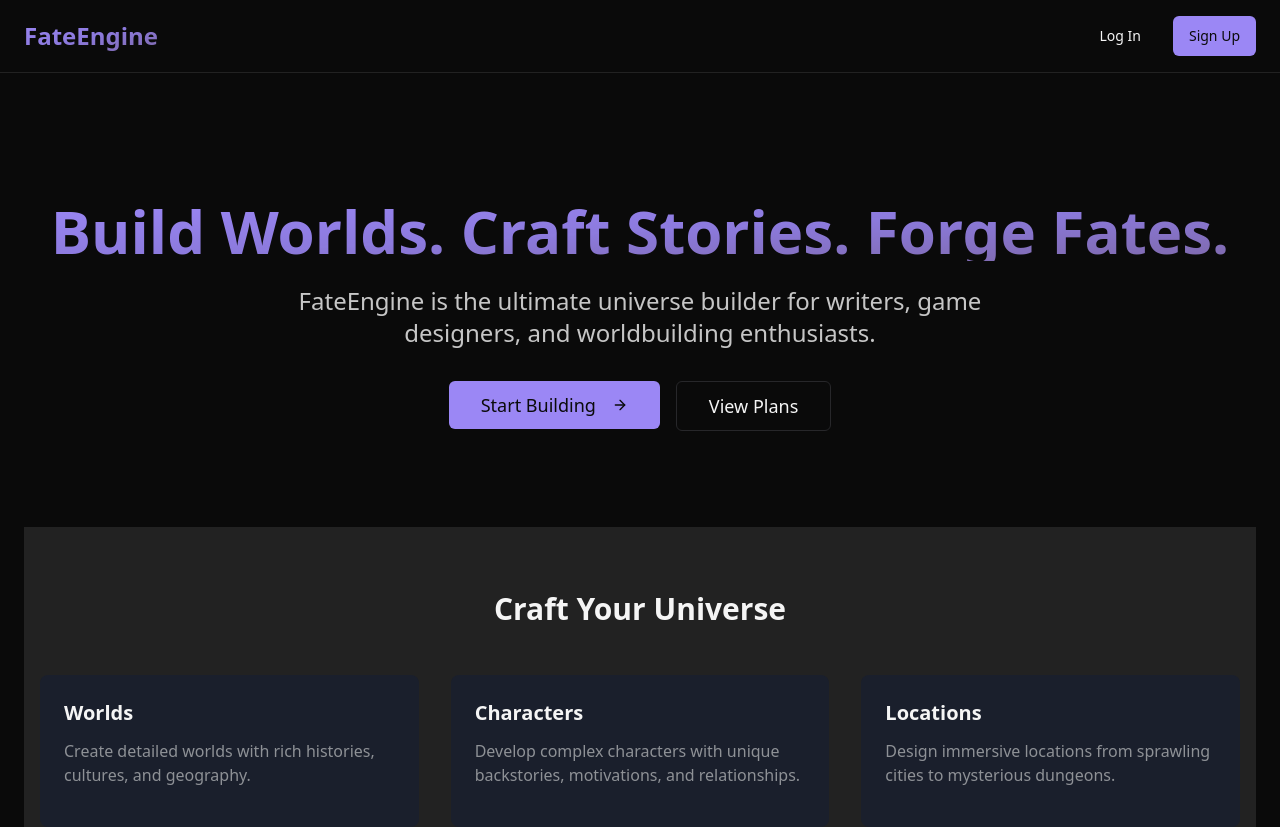
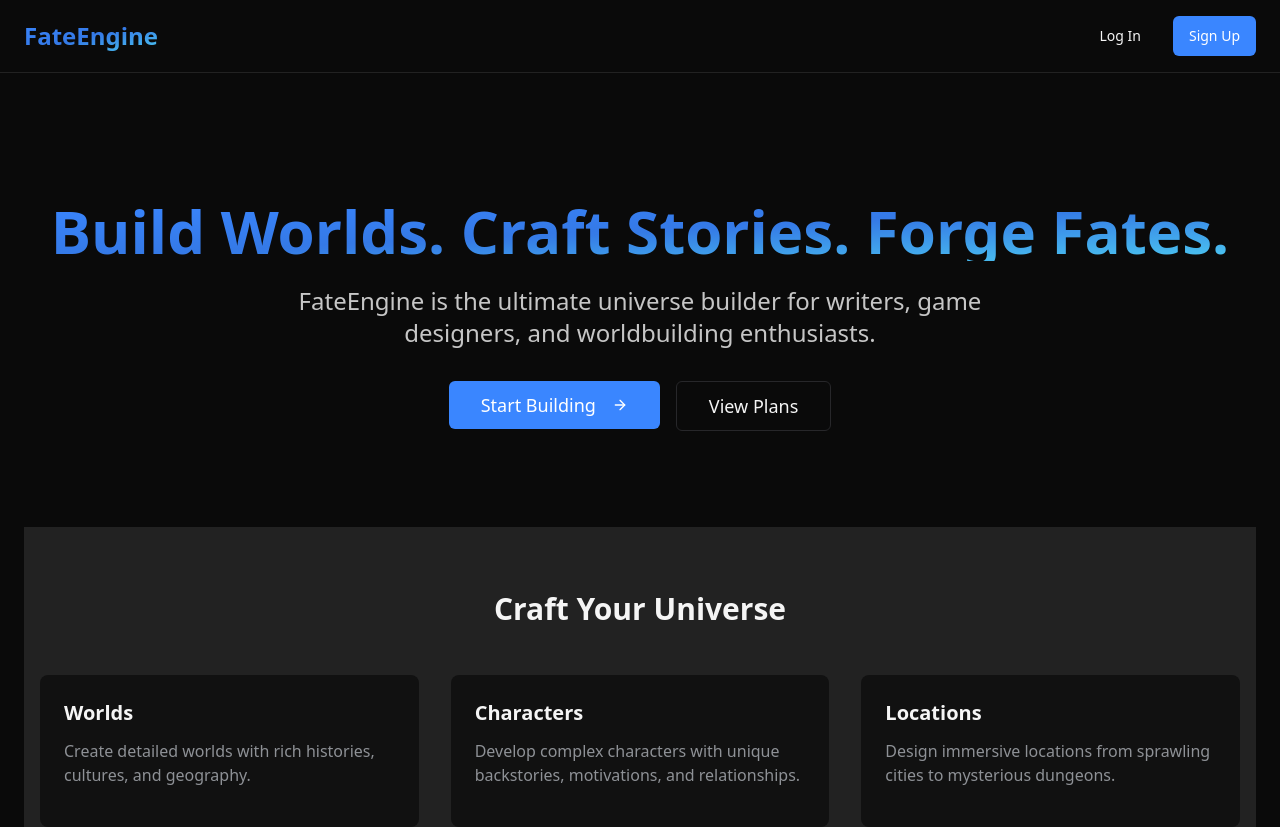
Before and after one commit to edonnie/storyforge-universe-builder, a React (Vite) app: page / in a window 1280 px wide. Shown: the top 827 px of the page. Built offline with nearby package versions, Linux system fonts and the light colour scheme.

Commit message:
Refactor: Update project files

```diff
--- a/src/index.css
+++ b/src/index.css
@@ -41,4 +41,12 @@
   .text-gradient {
     @apply bg-gradient-to-br from-primary via-primary/90 to-secondary bg-clip-text text-transparent;
   }
+
+  .card-hover {
+    @apply transition-all duration-200 hover:bg-muted/20;
+  }
+
+  .entity-card {
+    @apply bg-card border border-border/50 rounded-lg p-4 hover:border-primary/50 transition-colors;
+  }
 }
--- a/tailwind.config.ts
+++ b/tailwind.config.ts
@@ -26,15 +26,15 @@ export default {
         background: '#0a0a0a',
         foreground: '#f5f5f5',
         primary: {
-          DEFAULT: '#9b87f5',
+          DEFAULT: '#3a86ff',
+          foreground: '#ffffff'
+        },
+        secondary: {
+          DEFAULT: '#4cc9f0',
           foreground: '#0a0a0a'
         },
-        secondary: {
-          DEFAULT: '#7E69AB',
-          foreground: '#ffffff'
-        },
         accent: {
-          DEFAULT: '#6E59A5',
+          DEFAULT: '#4895ef',
           foreground: '#ffffff'
         },
         destructive: {
@@ -50,7 +50,7 @@ export default {
           foreground: '#f5f5f5'
         },
         card: {
-          DEFAULT: '#1A1F2C',
+          DEFAULT: '#111111',
           foreground: '#f5f5f5'
         },
         dark: {
```
